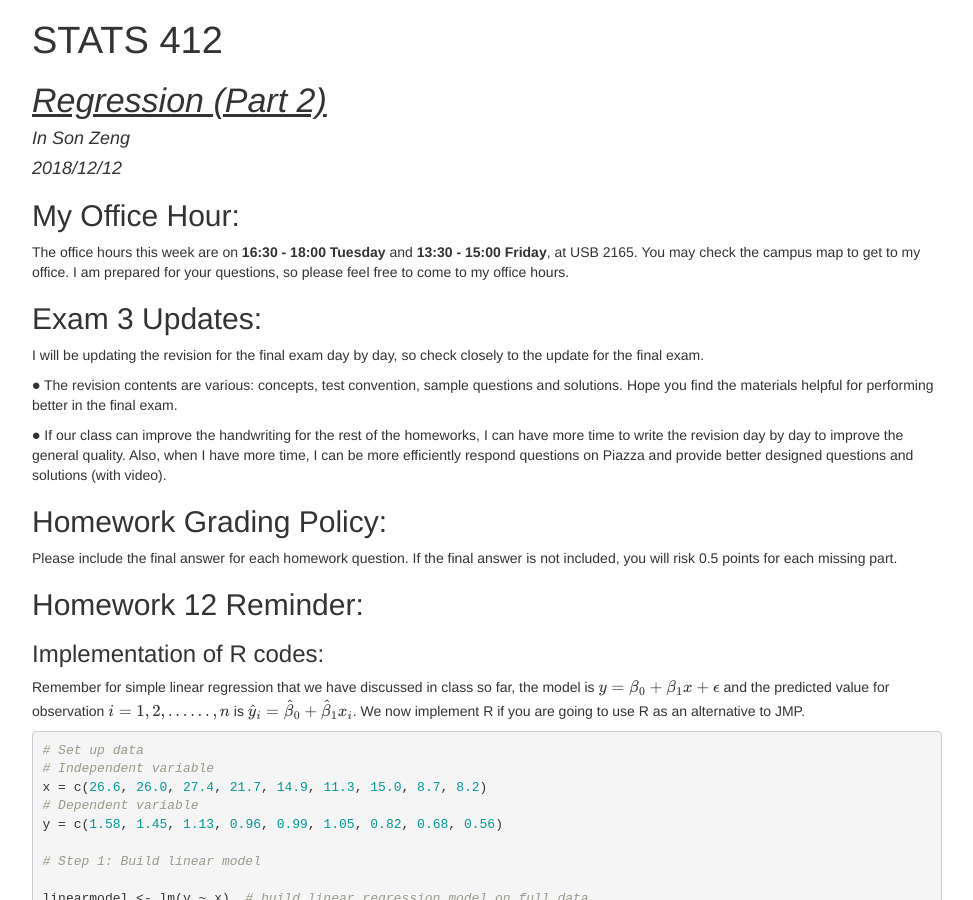
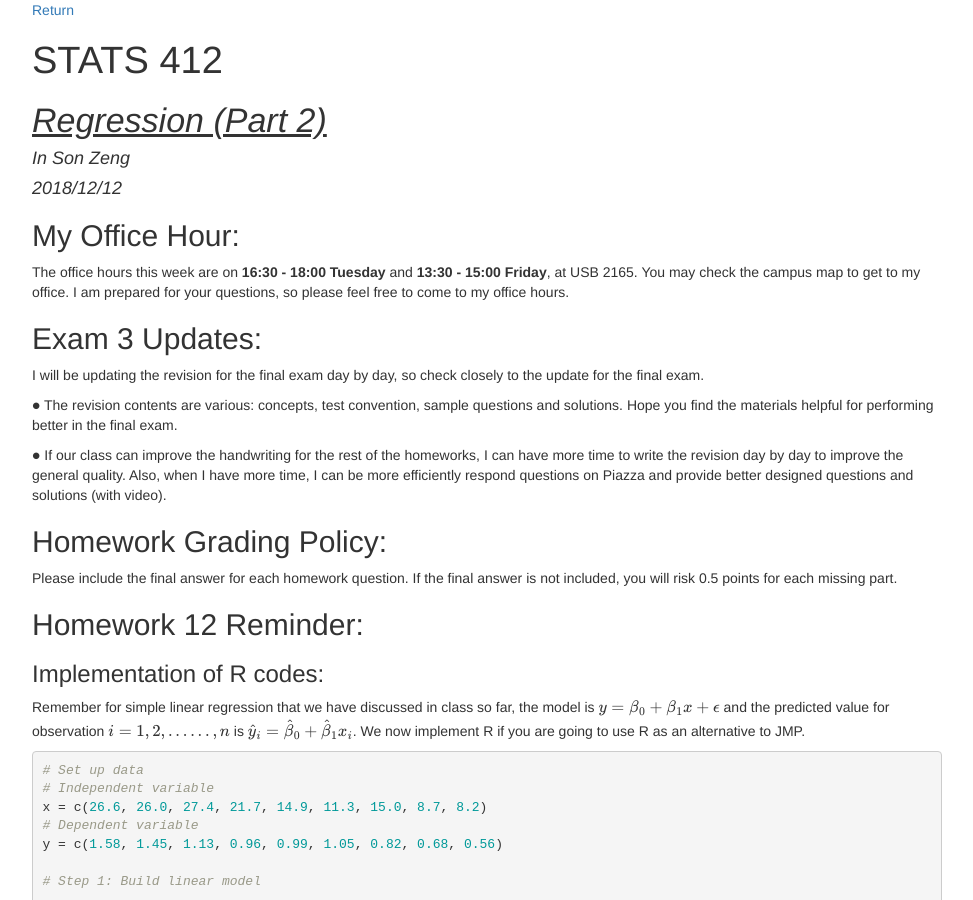
Before and after one commit to son520804/son520804.github.io, a Jekyll site: the page Teaching/Theoretical Statistics/Twenty-second_and_Twenty-third_Class_Note.html, which Jekyll copies as it is, in a window 1280 px wide and 900 px high. Shown: the whole window, without its empty margins (153-1126 px from the left). Built offline with Jekyll 4.4.1, drawn with Linux system fonts in a browser that asks for light colours; formulas are drawn with MathJax 3.

Commit message:
Update Twenty-second_and_Twenty-third_Class_Note.html

```diff
--- a/Teaching/Theoretical Statistics/Twenty-second_and_Twenty-third_Class_Note.html
+++ b/Teaching/Theoretical Statistics/Twenty-second_and_Twenty-third_Class_Note.html
@@ -116,7 +116,7 @@ $(document).ready(function () {
 
 <div class="fluid-row" id="header">
 
-
+<a href="/Teaching/Theoretical Statistics">Return</a></p>
 
 <h1 class="title toc-ignore">STATS 412</h1>
 <h3 class="subtitle"><em><h1>
```
